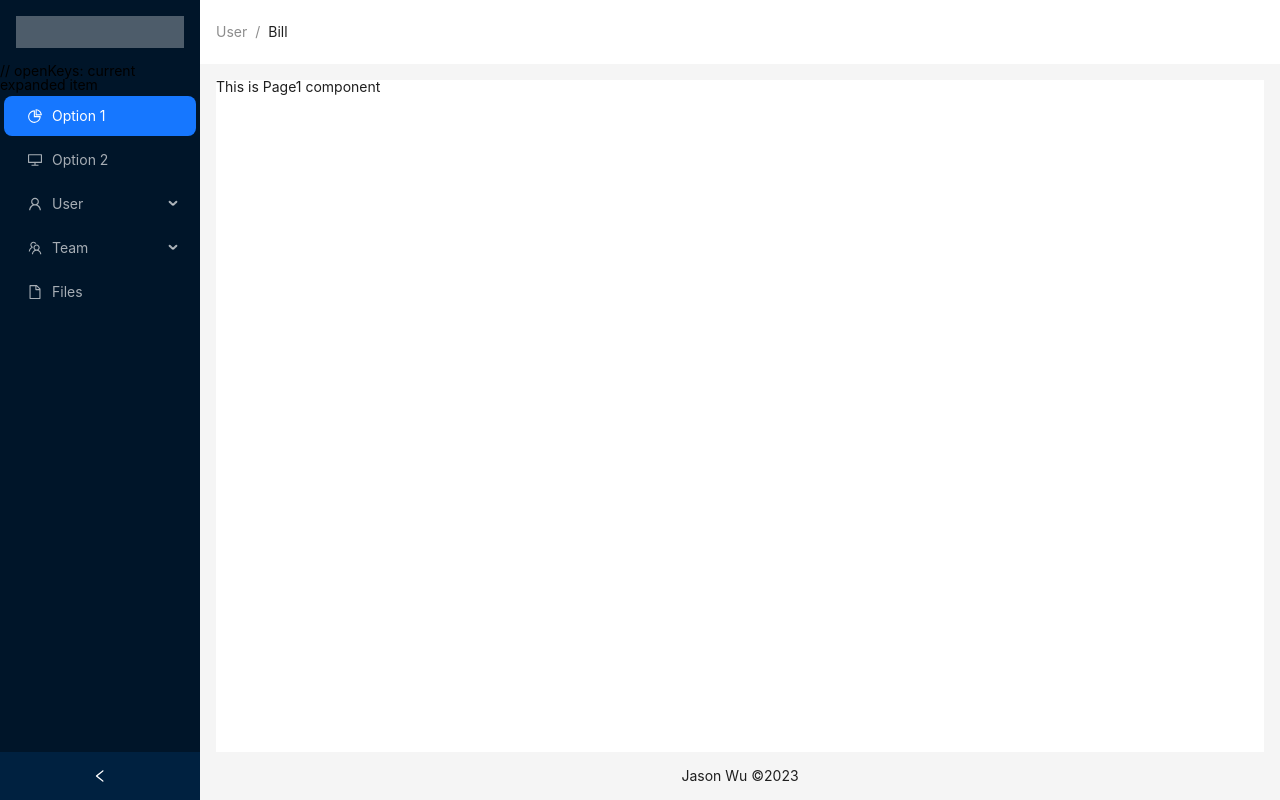
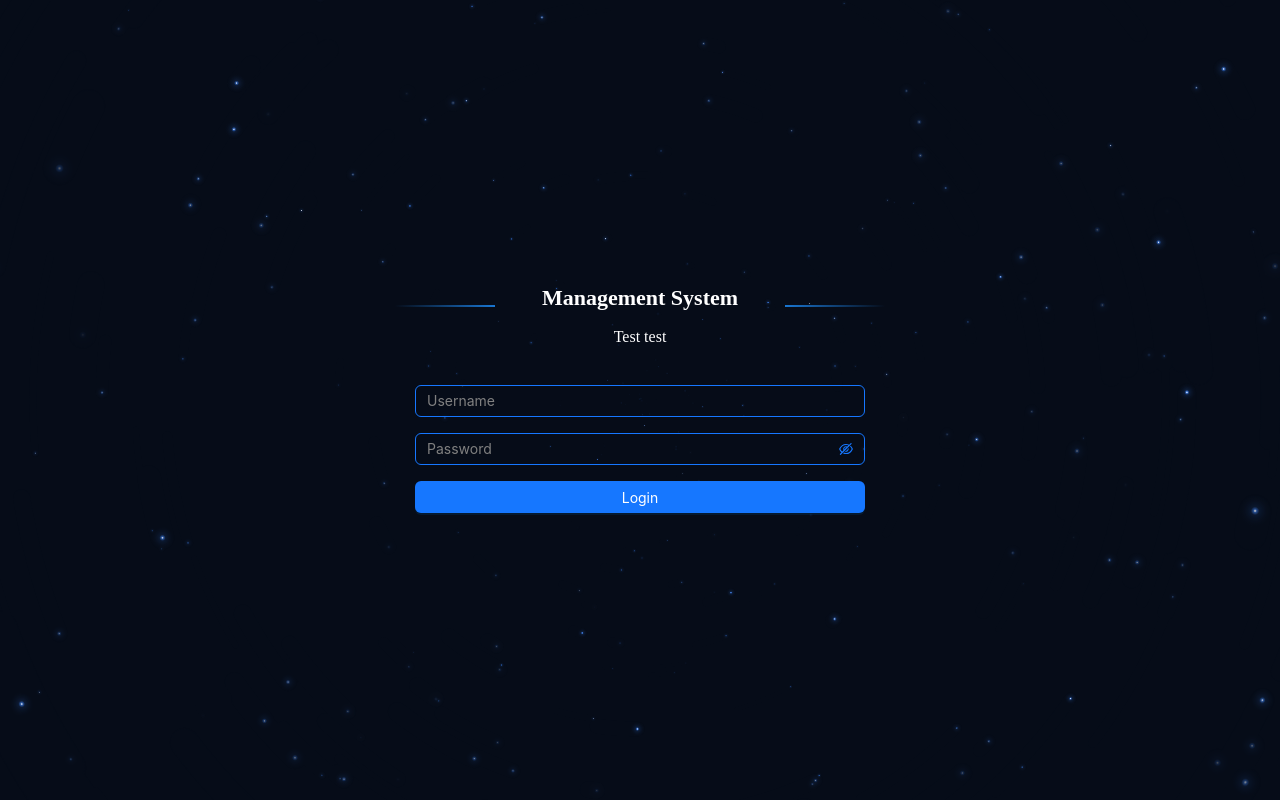
Before and after one commit to jaaasonwu/react-management, a React (Vite) app: page /login in a window 1280 px wide. Before the commit this address led to /page1. Built offline with nearby package versions, Linux system fonts and the light colour scheme.

Commit message:
Add layout and styling for login page.

```diff
--- a/package.json
+++ b/package.json
@@ -29,6 +29,7 @@
     "eslint": "^8.45.0",
     "eslint-plugin-react-hooks": "^4.6.0",
     "eslint-plugin-react-refresh": "^0.4.3",
+    "less": "^4.2.0",
     "sass": "^1.66.1",
     "typescript": "^5.0.2",
     "vite": "^4.4.5"
--- a/src/router/index_component.tsx
+++ b/src/router/index_component.tsx
@@ -1,5 +1,6 @@
 // import App from "../App.tsx";
 import Home from "@/views/Home.tsx";
+import Login from "@/views/Login";
 import {BrowserRouter, Routes, Route, Navigate} from "react-router-dom";
 import React, {lazy} from "react";
 
@@ -28,6 +29,7 @@
                 <Route path={"/user/Tom"} element={lazyLoadingComponent(<Tom/>)}></Route>
             </Route>
             // Navigate to home page when visiting non-existent path
+            <Route path={"/login"} element={<Login/>}/>
             <Route path={"*"} element={<Navigate to={"/page1"}/>}></Route>
         </Routes>
     </BrowserRouter>
--- /dev/null
+++ b/src/views/Login/index.tsx
@@ -0,0 +1,50 @@
+import styles from "./login.module.scss";
+import initLoginBg from "./init.ts"
+import {useEffect} from "react";
+import {Button, ConfigProvider, Input, Space} from "antd"
+import "./login.less"
+
+const LoginView = () => {
+    // Load background after loading the component
+    useEffect(() => {
+        initLoginBg();
+        window.onresize = () => {
+            initLoginBg();
+        }
+    }, [])
+    return (
+
+        <div className={styles.loginPage}>
+            {/* background */}
+            <canvas id={"canvas"} style={{display: "block"}}></canvas>
+            <div className={styles.loginBox + " loginBox"}>
+                <div className={styles.title}>
+                    <h1>Management System</h1>
+                    <p>Test test</p>
+                </div>
+                {/* Form */}
+                <ConfigProvider
+                    theme={{
+                        components: {
+                            Input: {
+                                colorTextPlaceholder: '#red',
+                                algorithm: true, // Enable algorithm
+                            }
+                        },
+                    }}
+                >
+                    <div className={"form"}>
+                        <Space direction={"vertical"} size={"middle"} style={{display: "flex"}}>
+                            <Input placeholder={"Username"}/>
+                            <Input.Password placeholder={"Password"} className={"passwordInput"}/>
+                            <Button type={"primary"} block>Login</Button>
+                        </Space>
+                    </div>
+                </ConfigProvider>
+            </div>
+
+        </div>
+    )
+}
+
+export default LoginView;
--- /dev/null
+++ b/src/views/Login/init.ts
@@ -0,0 +1,118 @@
+export default function initLoginBg(){
+    const windowWidth = document.documentElement.clientWidth || document.body.clientWidth;
+    const windowHeight = document.documentElement.clientHeight || document.body.clientHeight;
+// var windowWidth = window.clientWidth;
+// var windowHeight = window.clientHeight;
+    const canvas = document.getElementById('canvas') as HTMLCanvasElement,
+        ctx = canvas.getContext('2d') as CanvasRenderingContext2D,
+        w = canvas.width = windowWidth,
+        h = canvas.height = windowHeight,
+
+        hue = 217,
+        stars: IntStart[] = [],
+        maxStars = 200;//星星数量
+
+    let count = 0;
+
+    const canvas2 = document.createElement('canvas'),
+        ctx2 = canvas2.getContext('2d') as CanvasRenderingContext2D;
+    canvas2.width = 100;
+    canvas2.height = 100;
+    const half = canvas2.width / 2,
+        gradient2 = ctx2.createRadialGradient(half, half, 0, half, half, half);
+    gradient2.addColorStop(0.025, '#CCC');
+    gradient2.addColorStop(0.1, 'hsl(' + hue + ', 61%, 33%)');
+    gradient2.addColorStop(0.25, 'hsl(' + hue + ', 64%, 6%)');
+    gradient2.addColorStop(1, 'transparent');
+
+    ctx2.fillStyle = gradient2;
+    ctx2.beginPath();
+    ctx2.arc(half, half, half, 0, Math.PI * 2);
+    ctx2.fill();
+
+// End cache
+
+    function random(min:number, max=0) {
+        if (arguments.length < 2) {
+            max = min;
+            min = 0;
+        }
+
+        if (min > max) {
+            const hold = max;
+            max = min;
+            min = hold;
+        }
+
+        return Math.floor(Math.random() * (max - min + 1)) + min;
+    }
+
+    function maxOrbit(x:number, y:number) {
+        const max = Math.max(x, y),
+            diameter = Math.round(Math.sqrt(max * max + max * max));
+        return diameter / 2;
+//星星移动范围，值越大范围越小，
+    }
+    interface IntStart{
+        orbitRadius:number;
+        radius:number;
+        orbitX:number;
+        orbitY:number
+        timePassed:number;
+        speed:number;
+        alpha:number;
+        draw:()=>void;
+    }
+
+    const Star = function (this: IntStart) {
+
+        this.orbitRadius = random(maxOrbit(w, h));
+        this.radius = random(60, this.orbitRadius) / 18;
+//星星大小
+        this.orbitX = w / 2;
+        this.orbitY = h / 2;
+        this.timePassed = random(0, maxStars);
+        this.speed = random(this.orbitRadius) / 500000;
+//星星移动速度
+        this.alpha = random(2, 10) / 10;
+
+        count++;
+        stars[count] = this;
+    };
+
+    Star.prototype.draw = function() {
+        const x = Math.sin(this.timePassed) * this.orbitRadius + this.orbitX,
+            y = Math.cos(this.timePassed) * this.orbitRadius + this.orbitY,
+            twinkle = random(10);
+
+        if (twinkle === 1 && this.alpha > 0) {
+            this.alpha -= 0.05;
+        } else if (twinkle === 2 && this.alpha < 1) {
+            this.alpha += 0.05;
+        }
+
+        ctx.globalAlpha = this.alpha;
+        ctx.drawImage(canvas2, x - this.radius / 2, y - this.radius / 2, this.radius, this.radius);
+        this.timePassed += this.speed;
+    }
+
+    for (let i = 0; i < maxStars; i++) {
+        new Star.prototype.constructor();
+    }
+
+    function animation() {
+        ctx.globalCompositeOperation = 'source-over';
+        ctx.globalAlpha = 0.5; //尾巴
+        ctx.fillStyle = 'hsla(' + hue + ', 64%, 6%, 2)';
+        ctx.fillRect(0, 0, w, h)
+
+        ctx.globalCompositeOperation = 'lighter';
+        for (let i = 1, l = stars.length; i < l; i++) {
+            stars[i].draw();
+        }
+
+        window.requestAnimationFrame(animation);
+    }
+
+    animation();
+}
--- /dev/null
+++ b/src/views/Login/login.less
@@ -0,0 +1,30 @@
+.loginBox {
+  .ant-input, .ant-input-password {
+    background-color: rgba(255, 255, 255, 0);
+    border-color: #1677ff;
+    color: #ffffff;
+  }
+
+  // Show password icon
+  .ant-input-password-icon.anticon, .ant-input-password-icon.anticon:hover {
+    color: #1677ff;
+  }
+}
+
+
+
+input::-webkit-input-placeholder {
+  color: gray;
+}
+
+input:-moz-placeholder {
+  color: gray;
+}
+
+input::-moz-placeholder {
+  color: gray;
+}
+
+input:-ms-input-placeholder {
+  color: gray;
+}
--- /dev/null
+++ b/src/views/Login/login.module.scss
@@ -0,0 +1,40 @@
+.loginPage{
+  position: relative;
+  .loginBox{
+    width: 450px;
+    position: absolute;
+    left: 50%;
+    top: 50%;
+    transform: translate(-50%,-50%);
+    color:#fff;
+
+    h1{
+      font-weight: bold;
+      font-size: 22px;
+      text-align: center;
+      color:#fff;
+    }
+    p{
+      text-align: center;
+      margin: 20px 0;
+    }
+    .title{
+      margin-bottom: 40px;
+      position: relative;
+      &:before,&:after{
+        content:"";
+        width: 100px;
+        height: 2px;
+        position: absolute;
+        background: linear-gradient(to right,rgba(255,255,255,0),#1976D2);
+        left: -20px;
+        top:18px;
+      }
+      &:after{
+        left: auto;
+        background: linear-gradient(to left,rgba(255,255,255,0),#1976D2);
+        right: -20px;
+      }
+    }
+  }
+}
```
Also changed, not shown: 1 other file (tests, documents, lock files or other folders).
